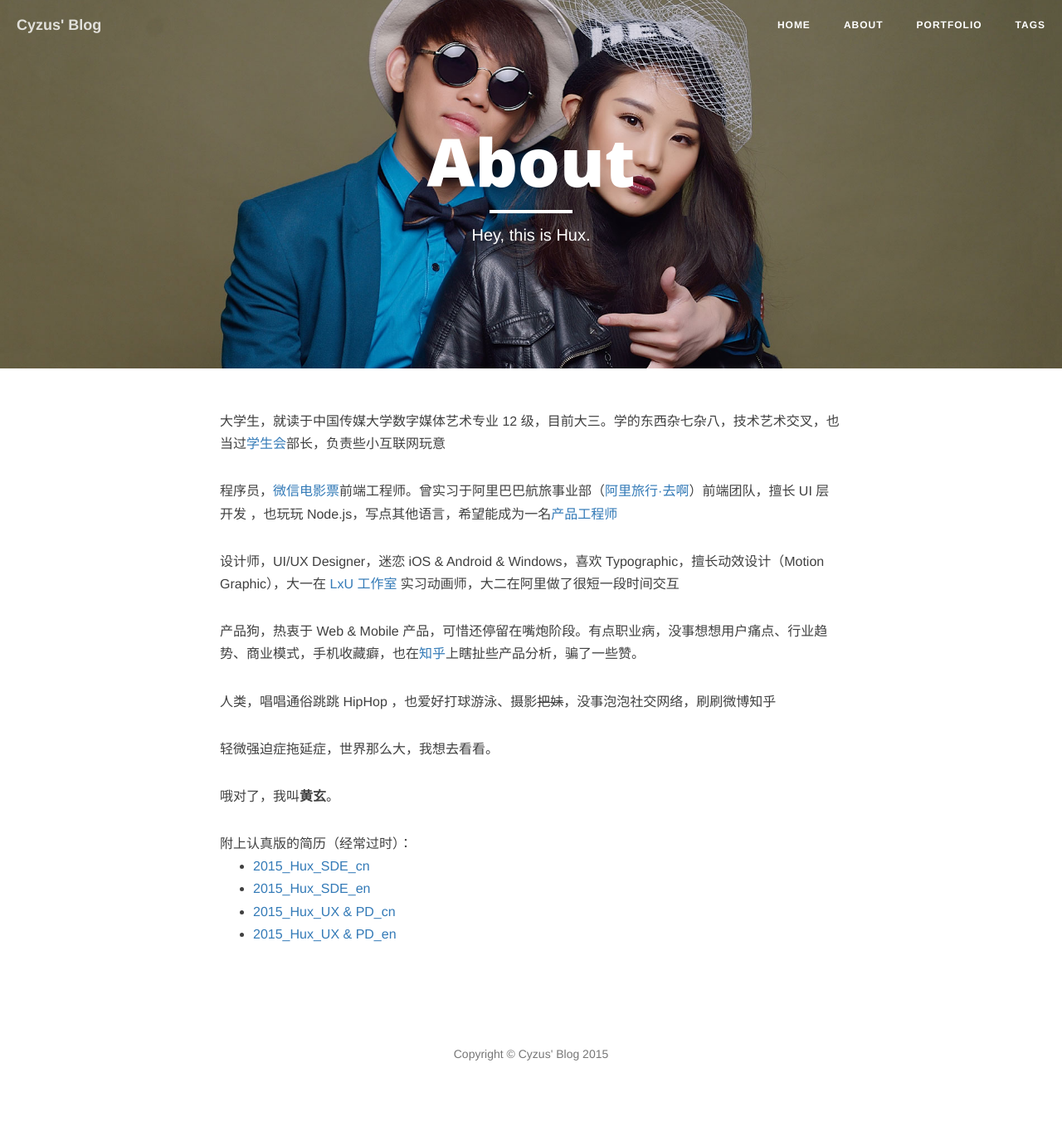
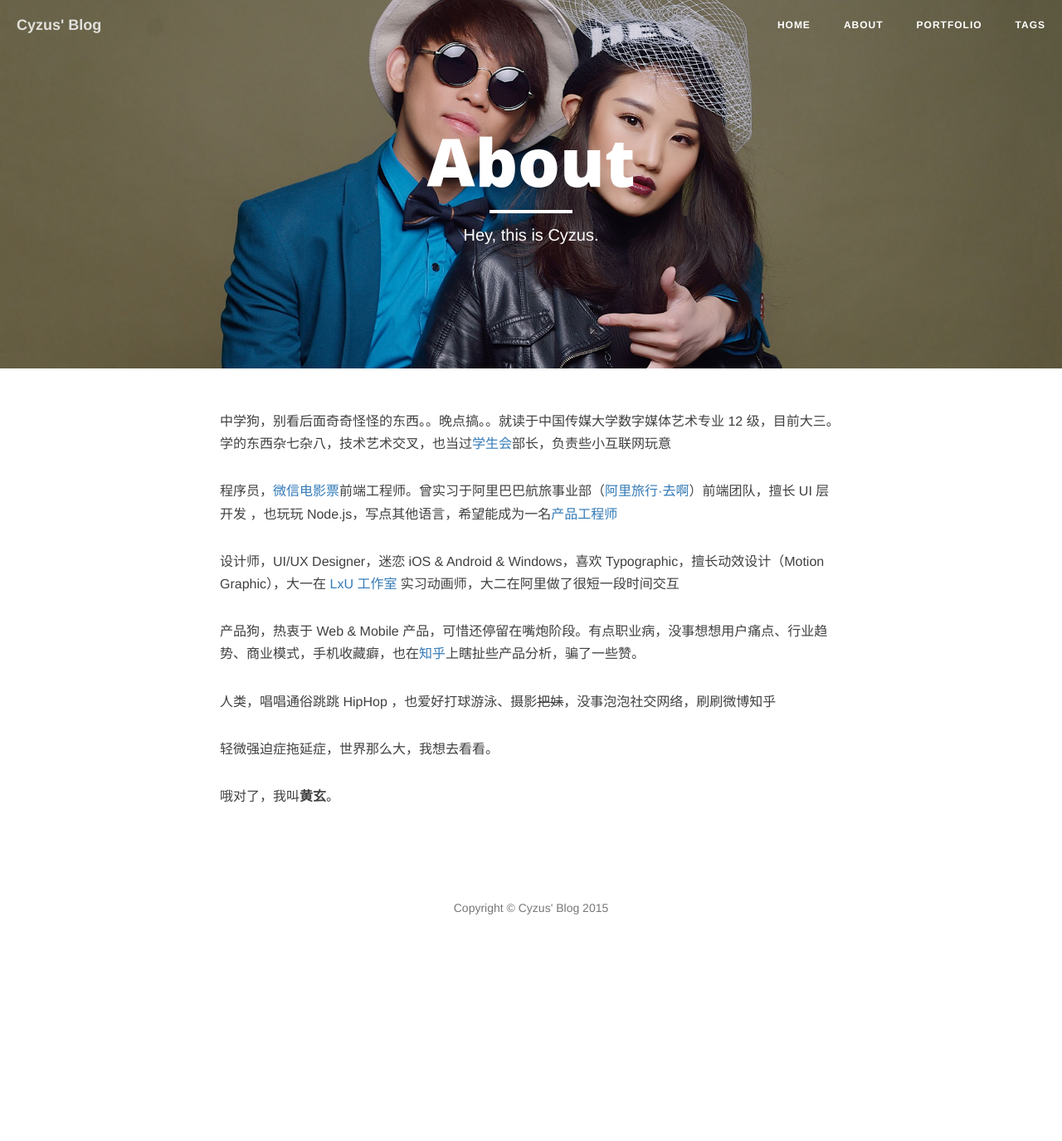
Before and after one commit to heyl1989/cyzus.github.io, a Jekyll site: the page built from about.html, in a window 1280 px wide. Shown: the whole page at 83% size. Built offline with Jekyll 4.4.1, drawn with Linux system fonts in a browser that asks for light colours; nearby versions of some CDN libraries; comment, search, counter and statistics services are not loaded; after the commit the page ends 1199 px from its top, so only the background shows below that.

Commit message:
edit sth

```diff
--- a/about.html
+++ b/about.html
@@ -1,11 +1,11 @@
 ---
 layout: page
 title: "About"
-description: "Hey, this is Hux."
+description: "Hey, this is Cyzus."
 header-img: "img/about-bg.jpg"
 ---
 
-<p>大学生，就读于中国传媒大学数字媒体艺术专业 12 级，目前大三。学的东西杂七杂八，技术艺术交叉，也当过<a href="http://www.cucxsh.cn/" target="_blank">学生会</a>部长，负责些小互联网玩意</p>
+<p>中学狗，别看后面奇奇怪怪的东西。。晚点搞。。就读于中国传媒大学数字媒体艺术专业 12 级，目前大三。学的东西杂七杂八，技术艺术交叉，也当过<a href="http://www.cucxsh.cn/" target="_blank">学生会</a>部长，负责些小互联网玩意</p>
 
 <p>程序员，<a href="http://m.wepiao.com/index.html">微信电影票</a>前端工程师。曾实习于阿里巴巴航旅事业部（<a href="http://alitrip.com" target="_blank">阿里旅行·去啊</a>）前端团队，擅长 UI 层开发 ，也玩玩 Node.js，写点其他语言，希望能成为一名<a href="http://www.zhihu.com/question/19589966/answer/12550259">产品工程师</a></p>
 
@@ -22,13 +22,7 @@ header-img: "img/about-bg.jpg"
 <p>哦对了，我叫<b>黄玄</b>。</p>
 
 
-附上认真版的简历（经常过时）：
-<ul class="active-list">
-    <li><a href="{{site.baseUrl}}/attach/2015_Hux_SDE_cn.pdf"> 2015_Hux_SDE_cn </a></li>
-    <li><a href="{{site.baseUrl}}/attach/2015_Hux_SDE_en.pdf"> 2015_Hux_SDE_en </a></li>
-    <li><a href="{{site.baseUrl}}/attach/2015_Hux_UX & PD_cn.pdf"> 2015_Hux_UX & PD_cn </a></li>
-    <li><a href="{{site.baseUrl}}/attach/2015_Hux_UX & PD_en.pdf"> 2015_Hux_UX & PD_en </a></li>
-</ul>
+
 
 
 
--- a/index.html
+++ b/index.html
@@ -1,6 +1,6 @@
 ---
 layout: page
-description: "一生想做浪漫极客"
+description: "Why so serious?"
 ---
 
 {% for post in paginator.posts %}
```
